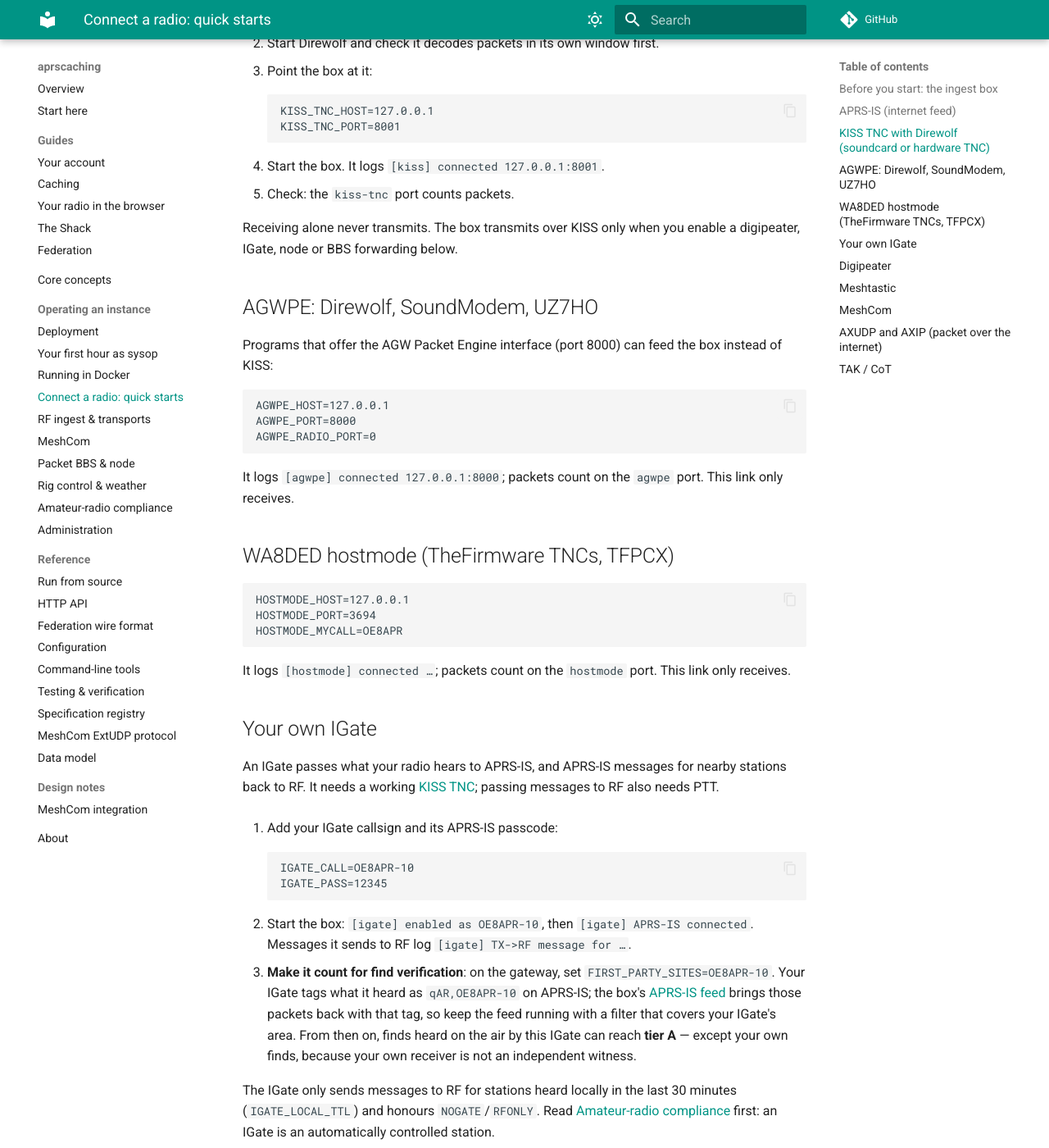
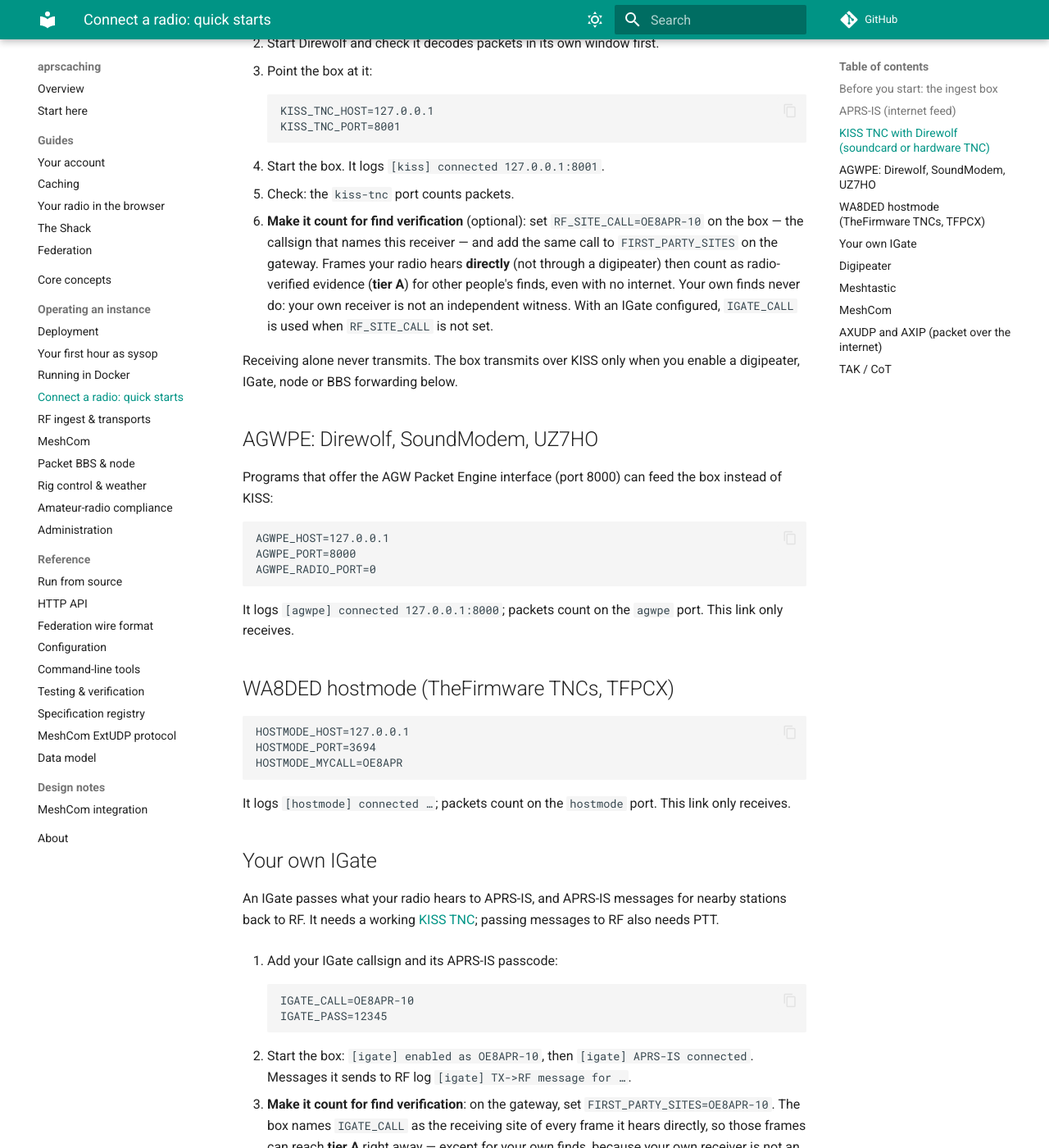
Before and after one commit to apachler/aprscaching, an MkDocs documentation site: the page built from docs/operate/quickstarts.md, in a window 1280 px wide and 1400 px high, scrolled down 1858 px. Shown: the whole window at 82% size. Built offline with MkDocs 1.6.1 and Material for MkDocs 9.7.7, drawn with Linux system fonts in a browser that asks for light colours; comment, search, counter and statistics services are not loaded; some of the changed text lies outside the part shown.

Commit message:
feat(ingest): name the box as receiving site of directly heard KISS frames (#49)
A frame the box's own radio heard reached Tier A only after a round
trip: the IGate gated it to APRS-IS as qAR,<call> and the APRS-IS feed
brought it back with that IGate. Off-grid, or without a feed covering
the area, the operator's own receiver could never corroborate a find.

RF_SITE_CALL (default: IGATE_CALL) now names the box as the receiving
site: every KISS frame heard directly - no digipeater set the
has-been-repeated bit - carries it as igateCall. Trust is unchanged in
kind: the gateway's provenance derivation attests the frame only when
that call is in FIRST_PARTY_SITES, and its independence rule still
keeps the operator's own receiver from corroborating the operator's own
finds. Digipeated frames name no site, as with MeshCom relays.

Tests cover the stamp (direct, digipeated, unset) and the gateway's
attestation of stamped, unstamped and unlisted sites; docs explain the
setting in the quick starts, RF ingest, configuration, first-hour
checklist and the Tier A definition.

Signed-off-by: Andreas Pachler <apachler@paan-systems.com>

```diff
--- a/docs/operate/quickstarts.md
+++ b/docs/operate/quickstarts.md
@@ -82,6 +82,12 @@
 
 4. Start the box. It logs `[kiss] connected 127.0.0.1:8001`.
 5. Check: the `kiss-tnc` port counts packets.
+6. **Make it count for find verification** (optional): set `RF_SITE_CALL=OE8APR-10` on the box — the
+   callsign that names this receiver — and add the same call to `FIRST_PARTY_SITES` on the gateway. Frames
+   your radio hears **directly** (not through a digipeater) then count as radio-verified evidence
+   (**tier A**) for other people's finds, even with no internet. Your own finds never do: your own receiver
+   is not an independent witness. With an IGate configured, `IGATE_CALL` is used when `RF_SITE_CALL` is
+   not set.
 
 Receiving alone never transmits. The box transmits over KISS only when you enable a digipeater, IGate,
 node or BBS forwarding below.
@@ -123,11 +129,11 @@
 
 2. Start the box: `[igate] enabled as OE8APR-10`, then `[igate] APRS-IS connected`. Messages it sends to RF
    log `[igate] TX->RF message for …`.
-3. **Make it count for find verification**: on the gateway, set `FIRST_PARTY_SITES=OE8APR-10`. Your IGate
-   tags what it heard as `qAR,OE8APR-10` on APRS-IS; the box's [APRS-IS feed](#aprs-is-internet-feed) brings
-   those packets back with that tag, so keep the feed running with a filter that covers your IGate's area.
-   From then on, finds heard on the air by this IGate can reach **tier A** — except your own finds, because
-   your own receiver is not an independent witness.
+3. **Make it count for find verification**: on the gateway, set `FIRST_PARTY_SITES=OE8APR-10`. The box
+   names `IGATE_CALL` as the receiving site of every frame it hears directly, so those frames can reach
+   **tier A** right away — except for your own finds, because your own receiver is not an independent
+   witness. Frames the IGate passes to APRS-IS (tagged `qAR,OE8APR-10`) are attested the same way when they
+   come back through the box's [APRS-IS feed](#aprs-is-internet-feed).
 
 The IGate only sends messages to RF for stations heard locally in the last 30 minutes
 (`IGATE_LOCAL_TTL`) and honours `NOGATE`/`RFONLY`. Read [Amateur-radio compliance](rf-regulatory.md) first:
```
Also changed, not shown: docs/concepts.md (+1 -1 lines), docs/operate/first-hour.md (+4 -3 lines), docs/operate/rf-ingest.md (+11 -2 lines), docs/reference/configuration.md (+1 -0 lines), 6 other files.
